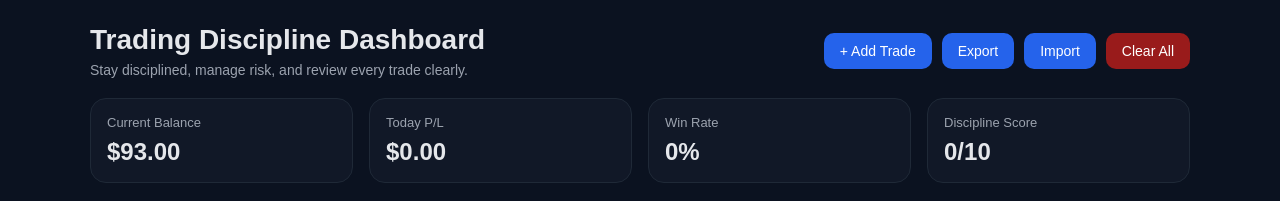
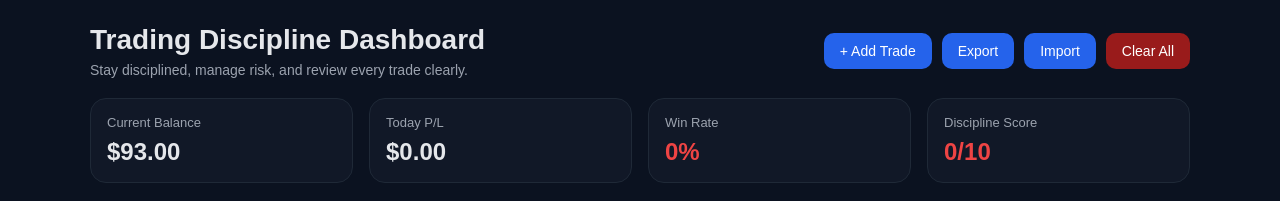
Before and after one commit to vincentPratick/Trading_Discipline, a React (Create React App) app: page / in a window 1280 px wide. Shown: the top 201 px of the page. Built offline with nearby package versions, Linux system fonts and the light colour scheme.

Commit message:
Add positive and negative styles to styles.css

```diff
--- a/src/styles.css
+++ b/src/styles.css
@@ -196,3 +196,10 @@ body,
     grid-template-columns: 1fr;
   }
 }
+.positive {
+  color: #22c55e;
+}
+
+.negative {
+  color: #ef4444;
+}
```
